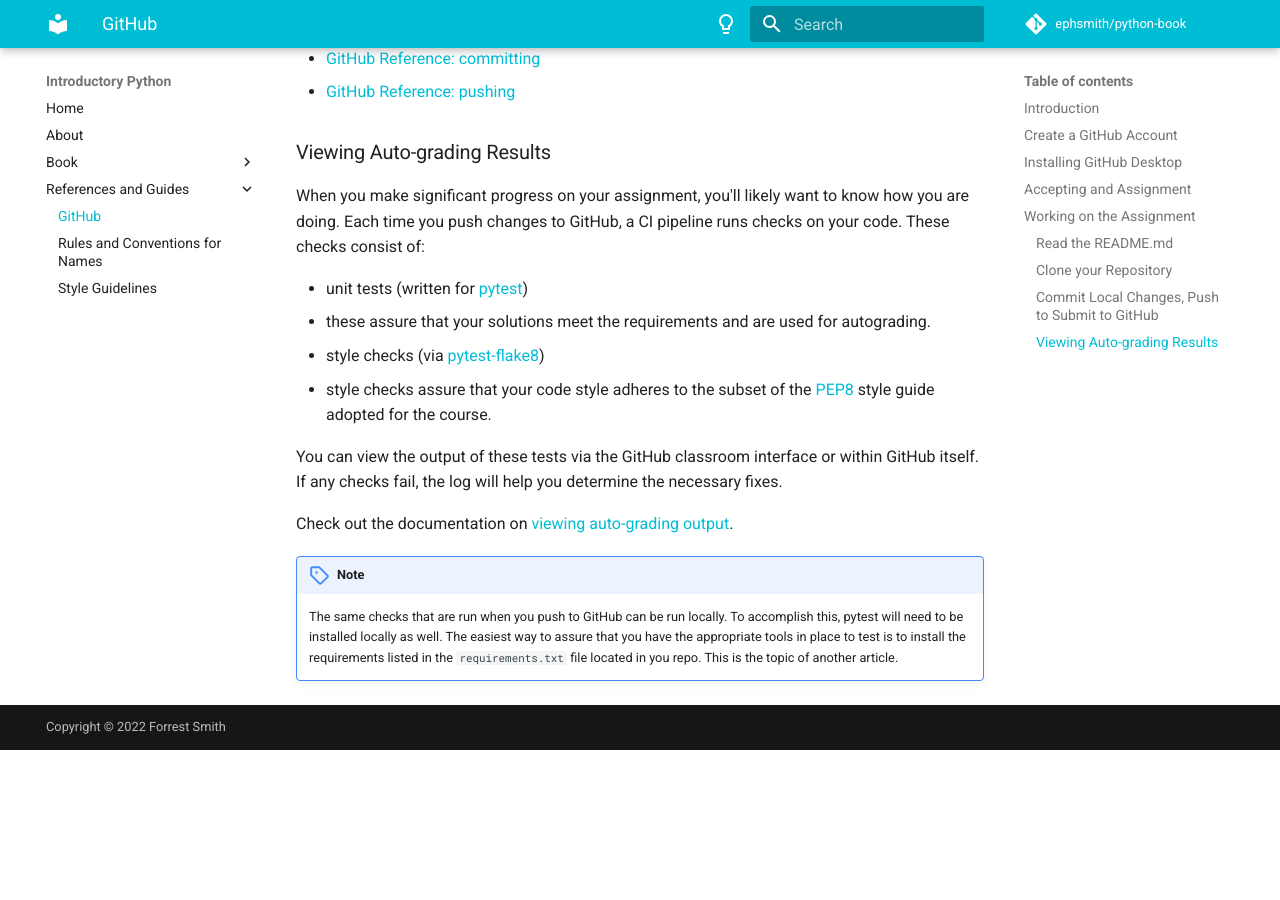
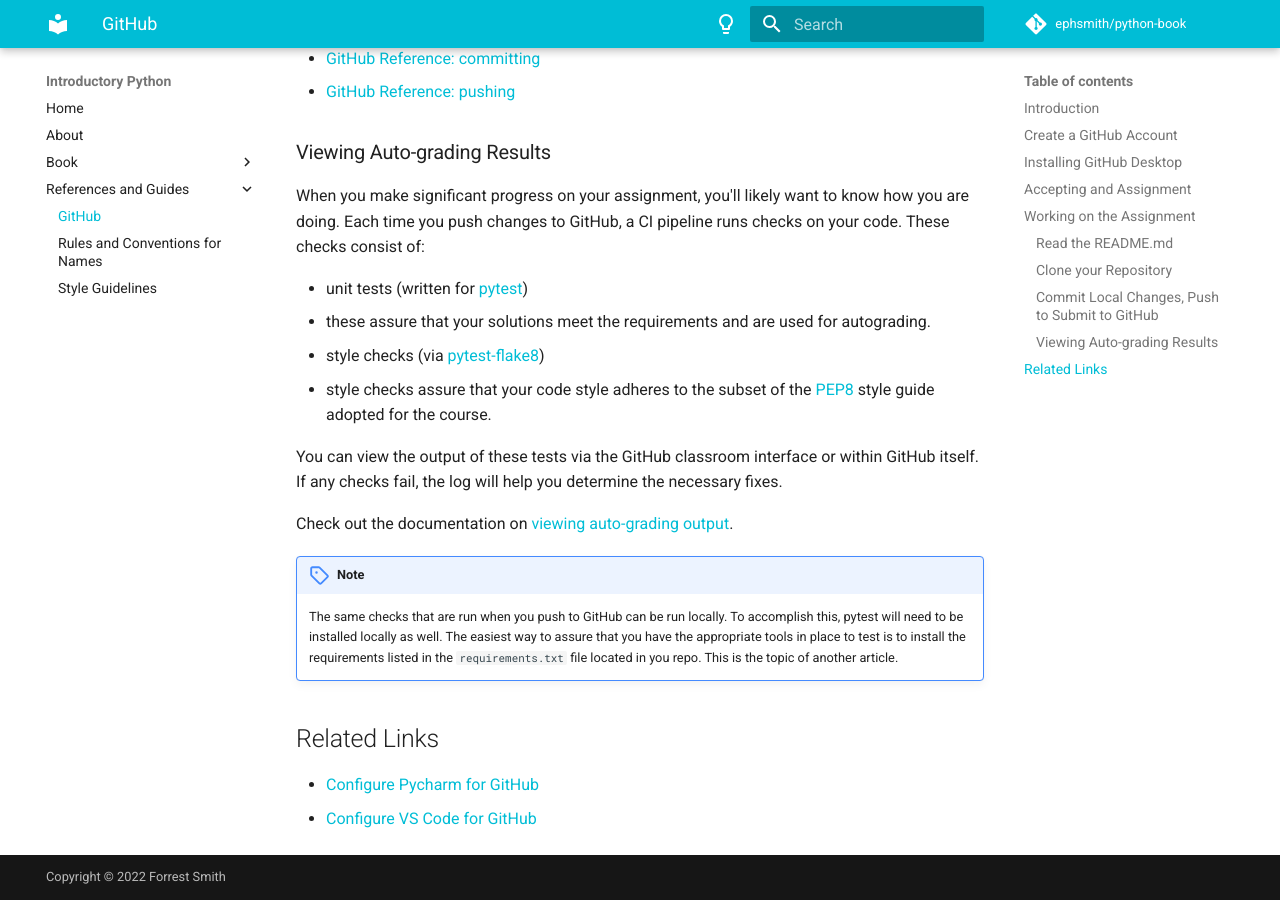
Before and after one commit to ephsmith/python-book, an MkDocs documentation site: the page built from docs/guides/github-references.md, in a window 1280 px wide and 900 px high, scrolled down 4586 px. Built offline with MkDocs 1.6.1 and Material for MkDocs 9.7.7, drawn with Linux system fonts in a browser that asks for light colours; comment, search, counter and statistics services are not loaded; before the commit the page ends 5336 px from its top, so only the background shows below that.

Commit message:
GitHub: Added related links for configuring IDEs.

```diff
--- a/docs/guides/github-references.md
+++ b/docs/guides/github-references.md
@@ -148,3 +148,7 @@
     way to assure that you have the appropriate tools in place to test is to install
     the requirements listed in the `requirements.txt` file located in you repo. This
     is the topic of another article.
+
+## Related Links
+- [Configure Pycharm for GitHub](https://www.jetbrains.com/help/pycharm/github.html)
+- [Configure VS Code for GitHub](https://vscode.github.com)
```
